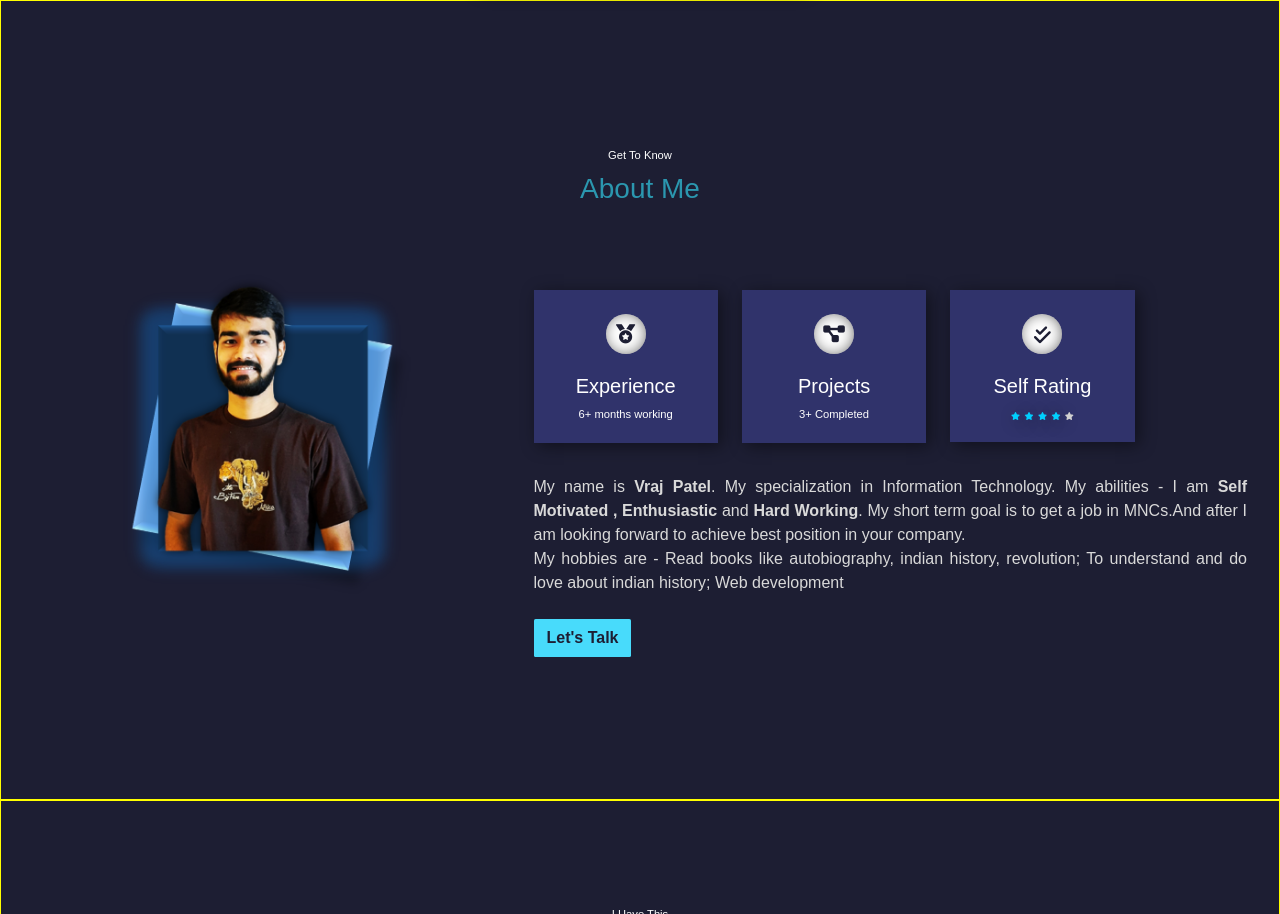
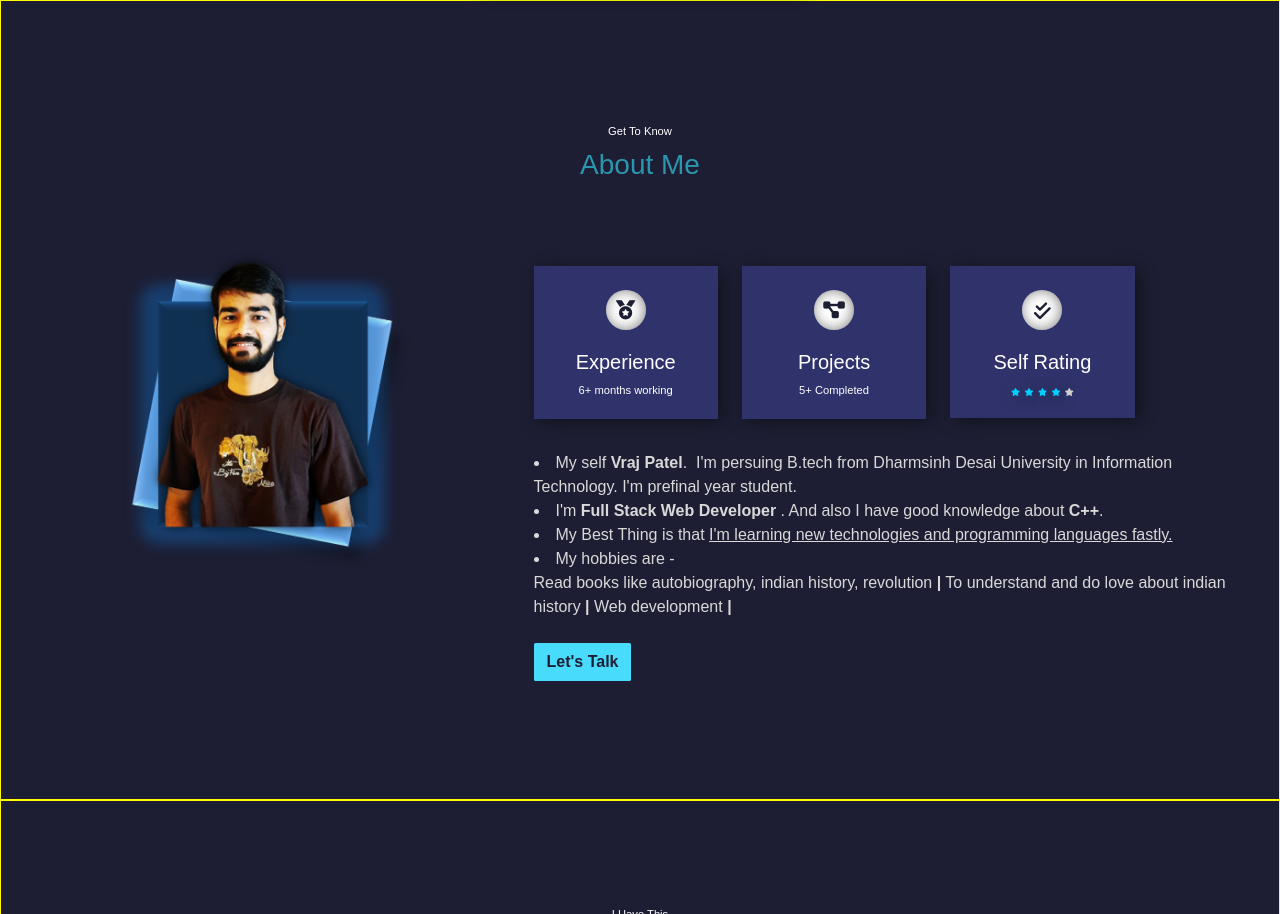
Before and after one commit to VrajPatelK/Portfolio, a plain HTML site: page index.html in a window 1280 px wide. Shown: the part 800-1714 px from the top of the page. Drawn offline with nearby package versions, Linux system fonts and the light colour scheme; a web font is replaced by a local one.

Commit message:
change the content of about us page

```diff
--- a/CSS/main.css
+++ b/CSS/main.css
@@ -886,7 +886,7 @@ h3 {
 
         .btn-type-2,
         .btn-type-1 {
-            font-size: 5vw;
+            font-size: 3vw;
         }
 
         .about-card-textDiv h5 {
--- a/index.html
+++ b/index.html
@@ -26,8 +26,6 @@
     <title>Vraj Patel</title>
 
 </head>
-<style>
-</style>
 
 <body>
 
@@ -76,7 +74,7 @@
                         <h3 class="my-1 p-0">
                             Vraj Patel
                         </h3>
-                        <p class="my-1 p-0">Web Developer</p>
+                        <p class="my-1 p-0">Full Stack Web Developer</p>
                     </div>
                     <div class="my-3" id="index_btnDiv">
                         <a type="button" class="btn mx-2 btn-type-1" href="./Images/Vraj_Patel-Resume.pdf" download>
@@ -132,7 +130,7 @@
                                 <h5 class="my-1 p-0">
                                     Projects
                                 </h5>
-                                <p class="my-1 p-0">3+ Completed</p>
+                                <p class="my-1 p-0">5+ Completed</p>
                             </div>
                         </div>
                         <div class="about-card col-md-3 ms-md-0 me-md-4 col-sm-8 my-sm-2 col-10 mx-2 my-3">
@@ -156,12 +154,26 @@
                         </div>
                     </div>
                     <div class="mt-4 px-md-0 pe-md-4 px-3" id="infoDiv">
-                        <p>My name is <b>Vraj Patel</b>. My specialization in Information Technology.
-                            My abilities - I am <b>Self Motivated , Enthusiastic</b> and <b>Hard Working</b>.
-                            My short term goal is to get a job in MNCs.And after I am looking forward to achieve best
-                            position in your company.<br>
-                            My hobbies are - Read books like autobiography, indian history, revolution; To understand
-                            and do love about indian history; Web development
+                        <p>
+                            <li>
+
+                                My self <b>Vraj Patel</b>. &nbsp;I'm persuing B.tech from Dharmsinh Desai University in
+                                Information
+                                Technology.&nbsp;I'm prefinal year student.
+                            </li>
+                            <li>
+                                I'm <b> Full Stack Web Developer </b>. And also I have good knowledge about <b>C++</b>.
+                            </li>
+                            <li>
+                                My Best Thing is that <u> I'm learning new technologies and programming
+                                    languages fastly. </u>
+                            </li>
+                            <li>
+                                My hobbies are - <br>
+                                Read books like autobiography, indian history, revolution <b>|</b>
+                                To understand and do love about indian history <b>|</b>
+                                Web development <b>|</b>
+                            </li>
                         </p>
                     </div>
                     <div class="mt-4 px-md-0 px-3" id="about_btnDiv">
@@ -306,7 +318,8 @@
                                         class="btn btn-type-3 me-md-2 col-md-4 col-5">
                                         Github &nbsp; <i class="fa-brands fa-github fa-flip"></i>
                                     </a>
-                                    <!-- <a href="#" class="btn btn-type-2 col-md-4 col-5" target="_blank">
+                                    <!-- <a href="#" class="btn btn-type-2 col-md-4 col-5" target="_blank"
+                                        style="font-size: 1rem;">
                                         Live &nbsp; <i class="fa-brands fa-telegram fa-spin"></i></a> -->
                                 </div>
                             </div>
@@ -337,7 +350,8 @@
                                         class="btn btn-type-3 me-md-2 col-md-4 col-5">
                                         Github &nbsp; <i class="fa-brands fa-github fa-flip"></i>
                                     </a>
-                                    <!-- <a href="#" class="btn btn-type-2 col-md-4 col-5" target="_blank">
+                                    <!-- <a href="#" class="btn btn-type-2 col-md-4 col-5" target="_blank"
+                                        style="font-size: 1rem;">
                                         Live &nbsp; <i class="fa-brands fa-telegram fa-spin"></i></a> -->
                                 </div>
                             </div>
@@ -368,7 +382,7 @@
                                         Github &nbsp; <i class="fa-brands fa-github fa-flip"></i>
                                     </a>
                                     <a href="https://covid19-api-webapp.netlify.app/"
-                                        class="btn btn-type-2 col-md-4 col-5" target="_blank">
+                                        class="btn btn-type-2 col-md-4 col-5" target="_blank" style="font-size: 1rem;">
                                         Live &nbsp; <i class="fa-brands fa-telegram fa-spin"></i></a>
                                 </div>
                             </div>
@@ -399,8 +413,8 @@
                                         class="btn btn-type-3 me-md-2 col-md-4 col-5">
                                         Github &nbsp; <i class="fa-brands fa-github fa-flip"></i>
                                     </a>
-                                    <!-- <a href="#"
-                                        class="btn btn-type-2 col-md-4 col-5" target="_blank">
+                                    <!-- <a href="#" class="btn btn-type-2 col-md-4 col-5" target="_blank"
+                                        style="font-size: 1rem;">
                                         Live &nbsp; <i class="fa-brands fa-telegram fa-spin"></i></a> -->
                                 </div>
                             </div>
```
